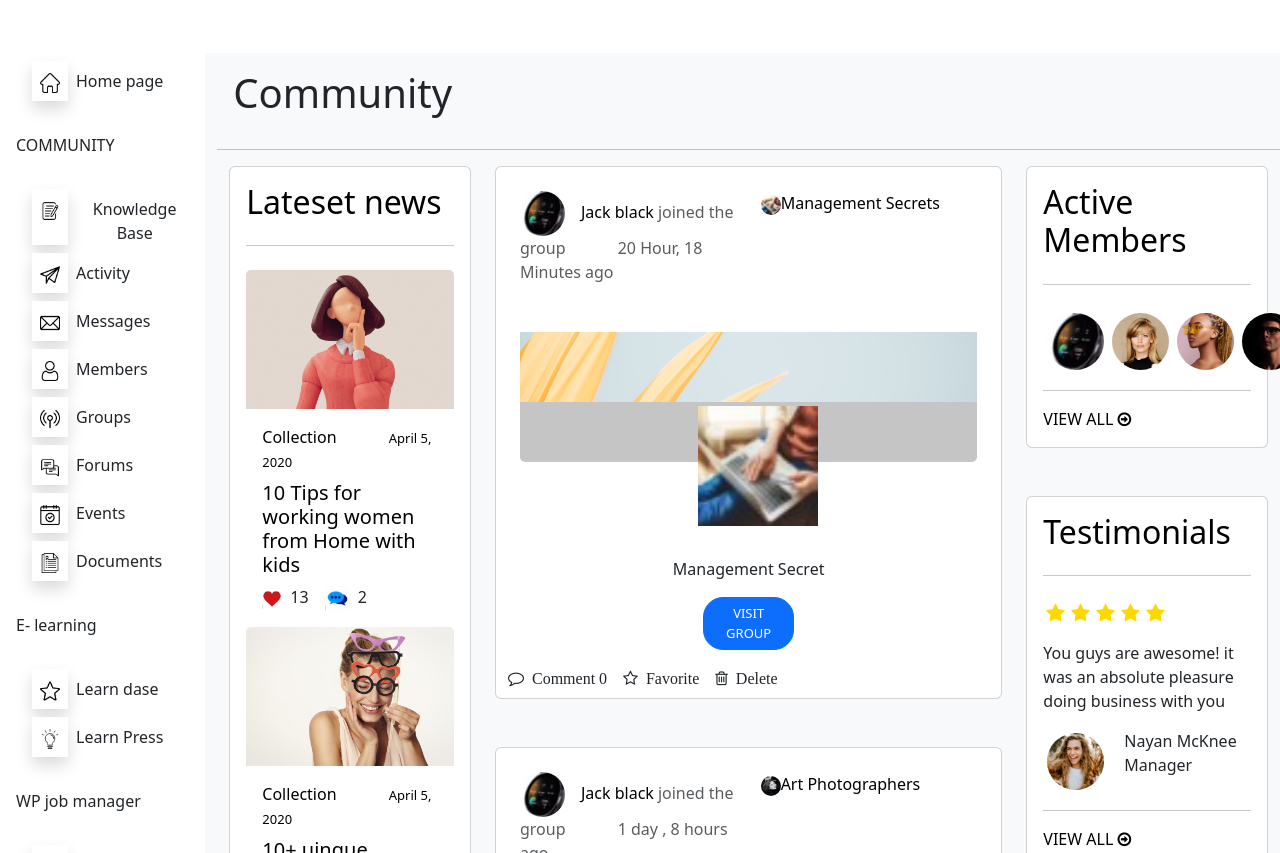
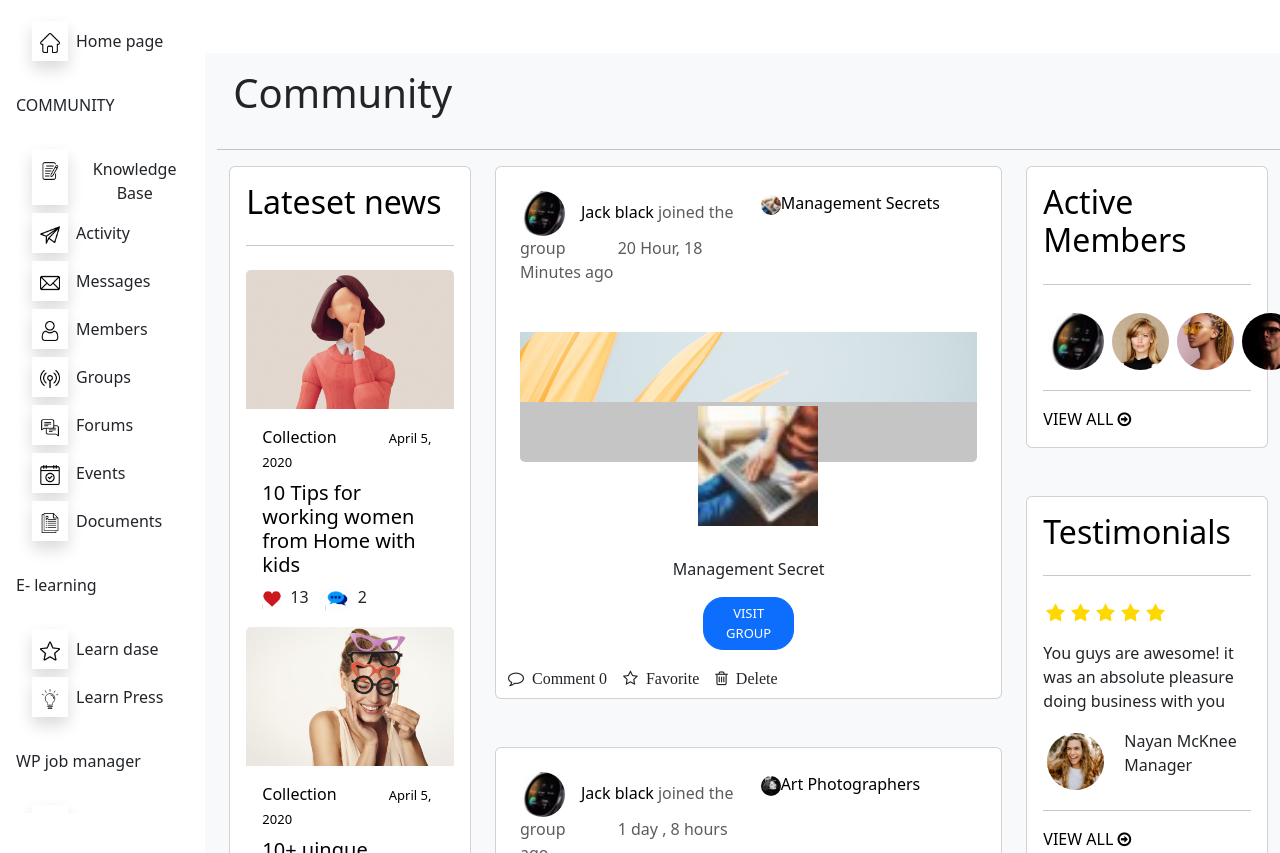
Before and after one commit to shrutibhavsar27/dashboard, a plain HTML site: page index.html in a window 1280 px wide. Shown: the part 59-912 px from the top of the page. Drawn offline with nearby package versions, Linux system fonts and the light colour scheme.

Commit message:
Update index.html
df

```diff
--- a/index.html
+++ b/index.html
@@ -107,7 +107,7 @@
   <!-- navbar end -->
   <!-- Senssion start -->
   <div class="row">
-    <div class="col-sm-2 mt-5 kl s30">
+    <div class="col-sm-2 mt-2 kl s30">
       <!-- <a class="nav-link dropdown-toggle" href="#" id="navbarDropdown" role="button" data-bs-toggle="dropdown"
         aria-expanded="false">
         <span class="shadow  bg-white pe-2" type=""><img src="img/home.png" alt="no picture found" height="25px"></span>
```
